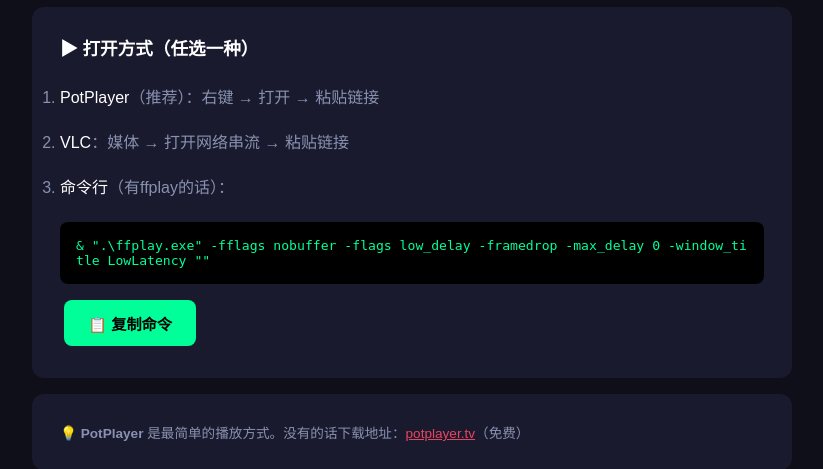
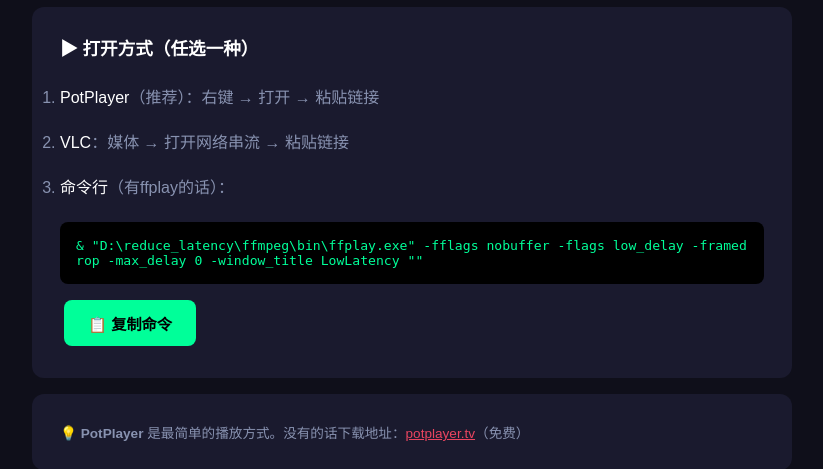
Before and after one commit to 1456597727-cyber/reduce_lantency, a Flask app: template templates/player.html in a window 1280 px wide. Shown: the part 266-735 px from the top of the page, without its empty margins (228-1051 px from the left). Run offline with Flask 3, Linux system fonts and the light colour scheme; the template is opened without the code that fills it, so the values that code supplies are empty.

Commit message:
fix: use full ffplay path

```diff
--- a/templates/player.html
+++ b/templates/player.html
@@ -41,7 +41,8 @@ ol li span{color:#fff;}
 <script>
 (function(){
     var url = {{ stream_url | tojson }};
-    var cmd = '& ".\\ffplay.exe" -fflags nobuffer -flags low_delay -framedrop -max_delay 0 -window_title LowLatency "' + url + '"';
+    // Full path command - works from any directory
+    var cmd = '& "D:\\reduce_latency\\ffmpeg\\bin\\ffplay.exe" -fflags nobuffer -flags low_delay -framedrop -max_delay 0 -window_title LowLatency "' + url + '"';
 
     document.getElementById('ffplayCmd').textContent = cmd;
     document.getElementById('streamUrl').textContent = url;
```
